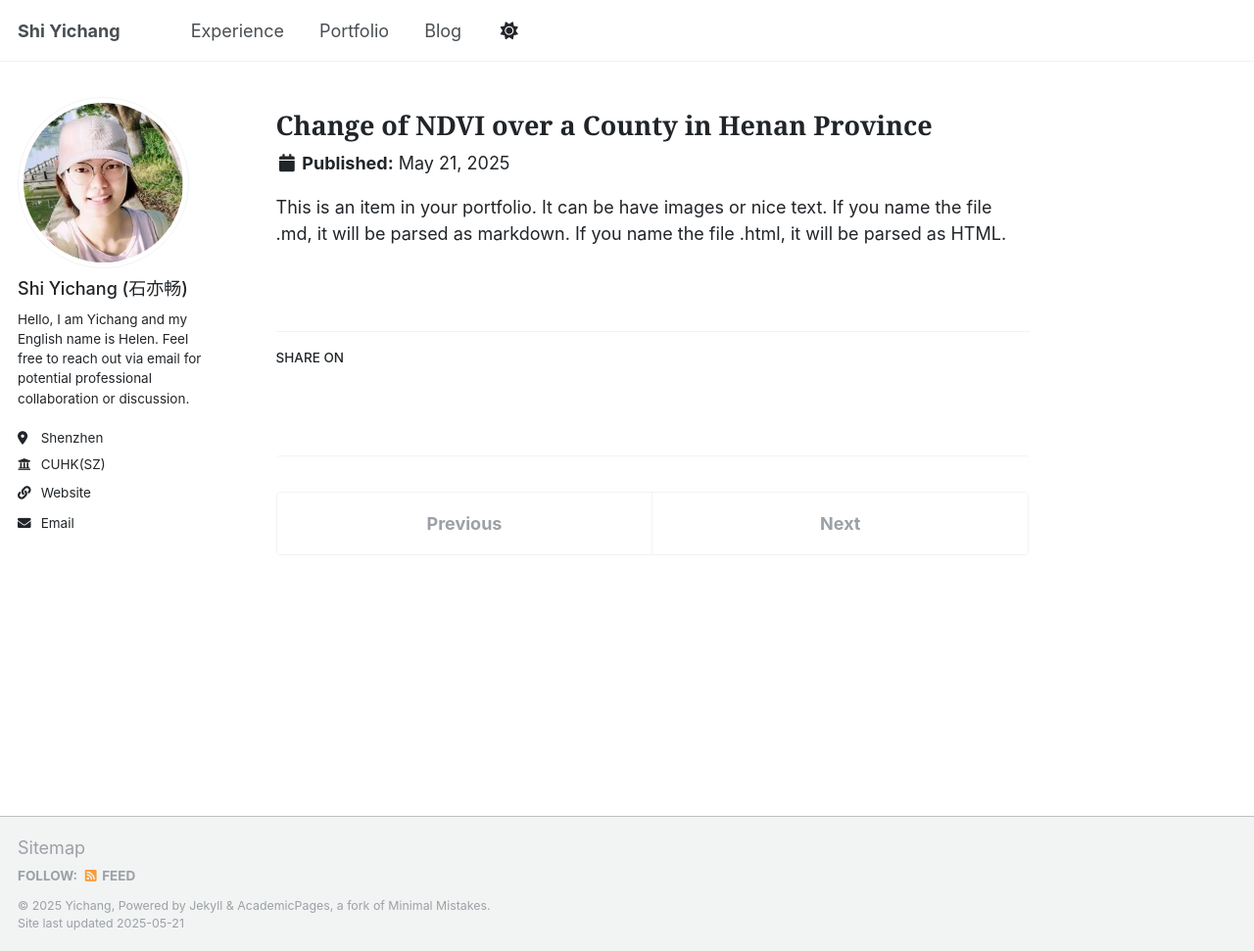
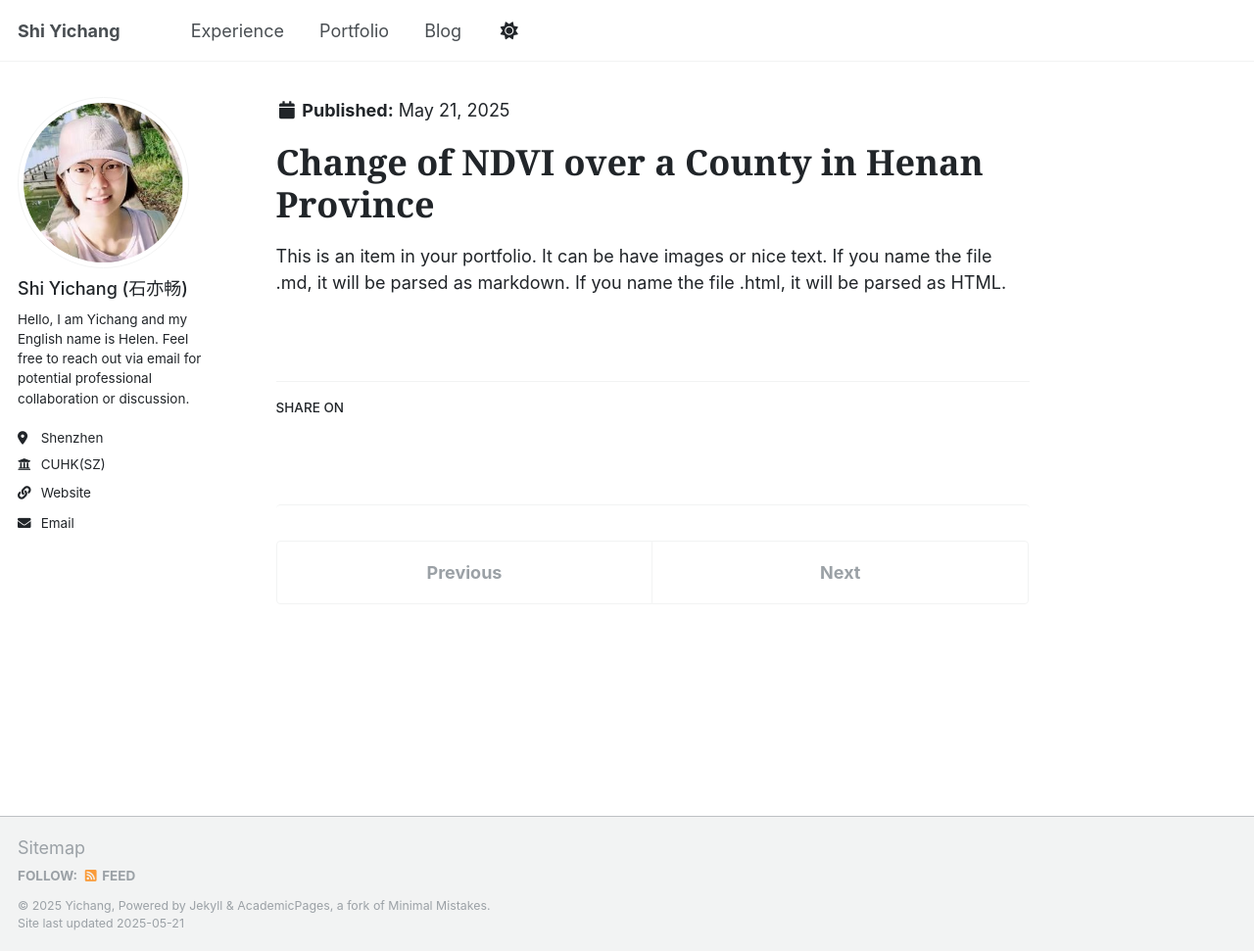
Before and after one commit to Helensyc/helensyc.github.io, a Jekyll site: the page built from _portfolio/portfolio-3.md, in a window 1280 px wide and 971 px high. Shown: the whole window at 98% size. Built offline with Jekyll 4.4.1, drawn with Linux system fonts in a browser that asks for light colours; some of the changed lines change nothing that is shown.

Commit message:
Update portfolio-3.md

```diff
--- a/_portfolio/portfolio-3.md
+++ b/_portfolio/portfolio-3.md
@@ -1,5 +1,6 @@
 ---
-title: "<span style='font-family: Georgia, serif; font-weight: 600; font-size: 1.5rem;'>Change of NDVI over a County in Henan Province</span>"
+title: "Change of NDVI over a County in Henan Province"
+hide_title: true
 excerpt: |
   <div style="display: flex; align-items: flex-start; gap: 1rem; margin-top: 1.5rem;">
     <img src="/images/agriculture1.png" style="width: 45%; display: block; margin: 0;" />
@@ -12,5 +13,8 @@ tags:
   - Spatial Analysis
   - Urbanization
 ---
+<h1 style="font-size: 2rem; font-family: Georgia, serif; font-weight: 600; margin-bottom: 1rem;">
+  Change of NDVI over a County in Henan Province
+</h1>
 
 This is an item in your portfolio. It can be have images or nice text. If you name the file .md, it will be parsed as markdown. If you name the file .html, it will be parsed as HTML.
```
